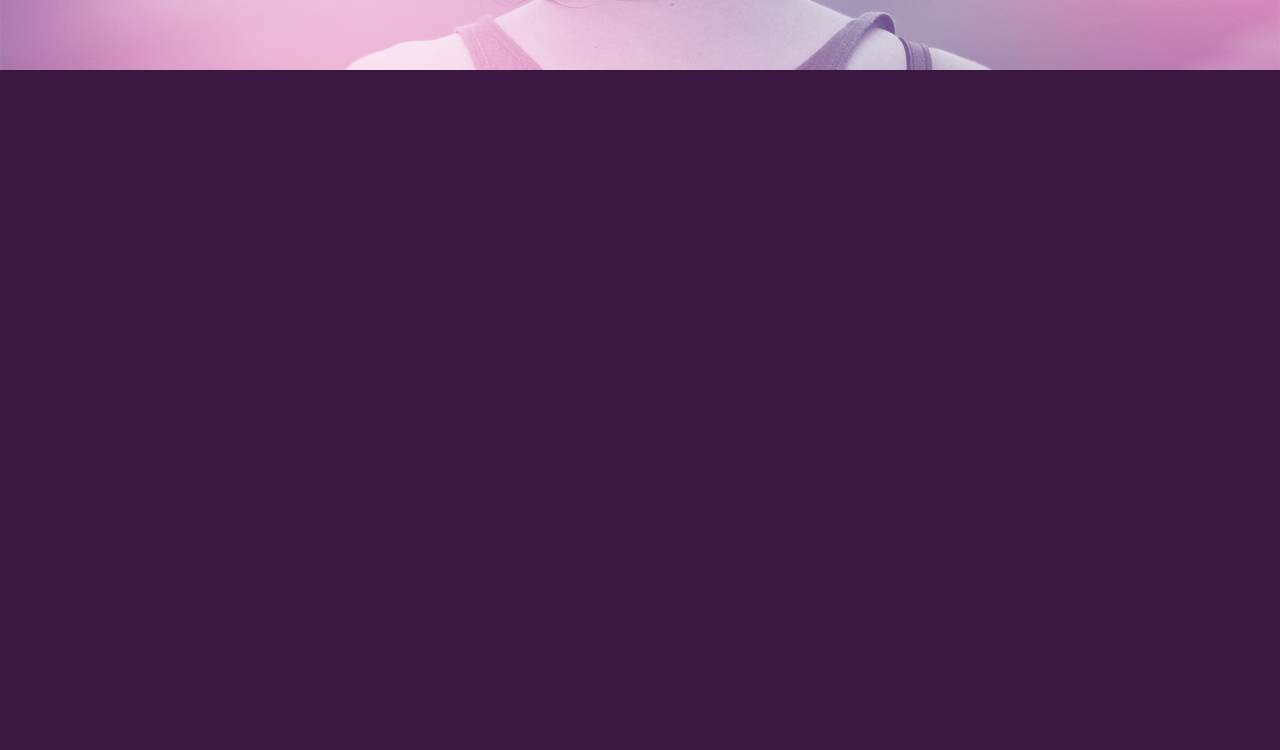
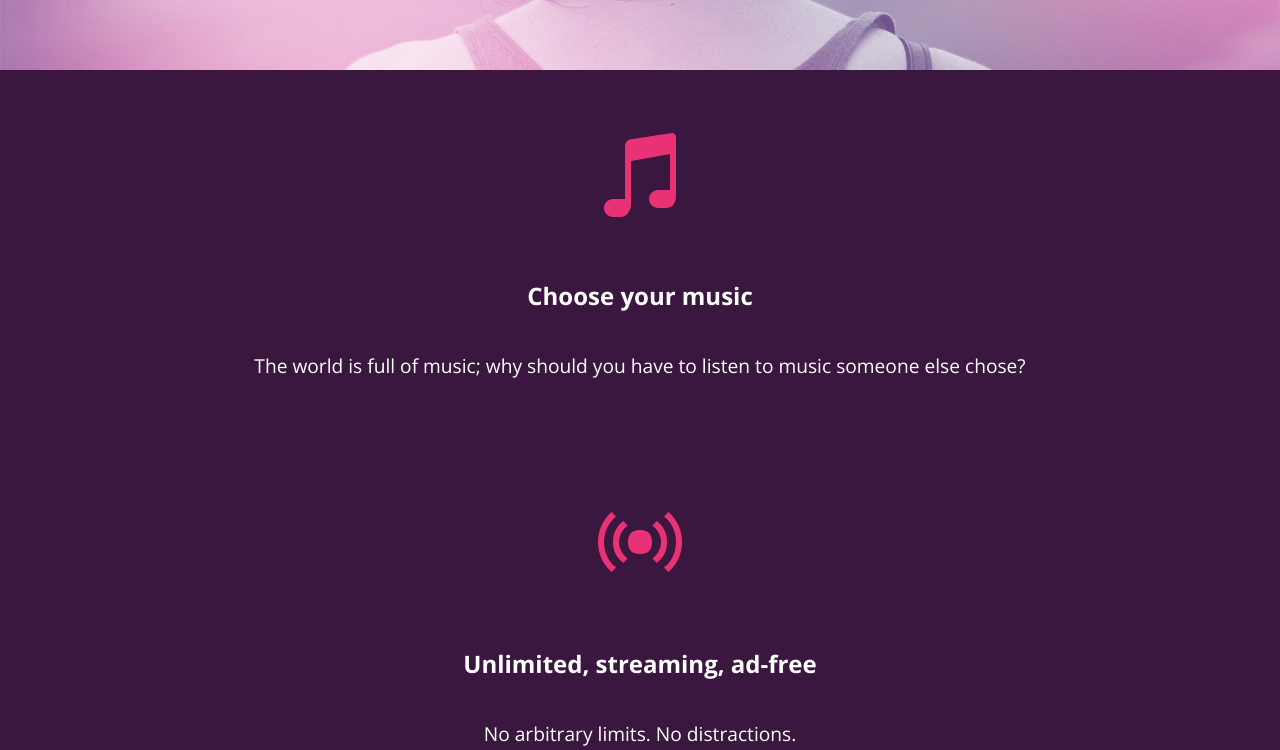
Before and after one commit to iamroyalt/bloc-jams, a plain HTML site: page index.html in a window 1280 px wide. Shown: the part 656-1406 px from the top of the page. Drawn offline with nearby package versions, Linux system fonts and the light colour scheme.

Commit message:
checkpoint 23 completed

```diff
--- a/scripts/landing.js
+++ b/scripts/landing.js
@@ -1,15 +1,32 @@
-var animatePoints = function() {
+var pointsArray = document.getElementsByClassName('point');
 
-  var points = document.getElementsByClassName('point');
+var animatePoints = function(points) {
+     var revealPoint = function(index) {
+        points[index].style.opacity = 1;
+        points[index].style.transform = "scaleX(1) translateY(0)";
+        points[index].style.msTransform = "scaleX(1) translateY(0)";
+        points[index].style.WebkitTransform = "scaleX(1) translateY(0)";
+     }
 
-  var revealPoints = function () {
-    points[0].style.opacity = 1;
-    points[0].style.transform = "scaleX(1) translateY(0)";
-    points[0].style.msTransform = "scaleX(1) translateY(0)";
-    points[0].style.WebkitTransform = "scaleX(1) translateY(0)";
-  }
+     for(var i=0; i < points.length; i ++) {
+         revealPoint(i);
+     }
+};
 
-  for (i = 0; i < revealPoints.length; i++) {
-    revealPoint(i)
-  }
-};
+
+ window.onload = function() {
+
+     if (window.innerHeight > 950) {
+         animatePoints(pointsArray);
+     }
+
+     var sellingPoints = document.getElementsByClassName('selling-points')[0];
+     var scrollDistance = sellingPoints.getBoundingClientRect().top - window.innerHeight + 200;
+
+
+     window.addEventListener("scroll", function(event) {
+         if (document.documentElement.scrollTop || document.body.scrollTop >= scrollDistance) {
+             animatePoints(pointsArray);
+         }
+     });
+ }
```
Also changed, not shown: index.html (+2 -1 lines).
